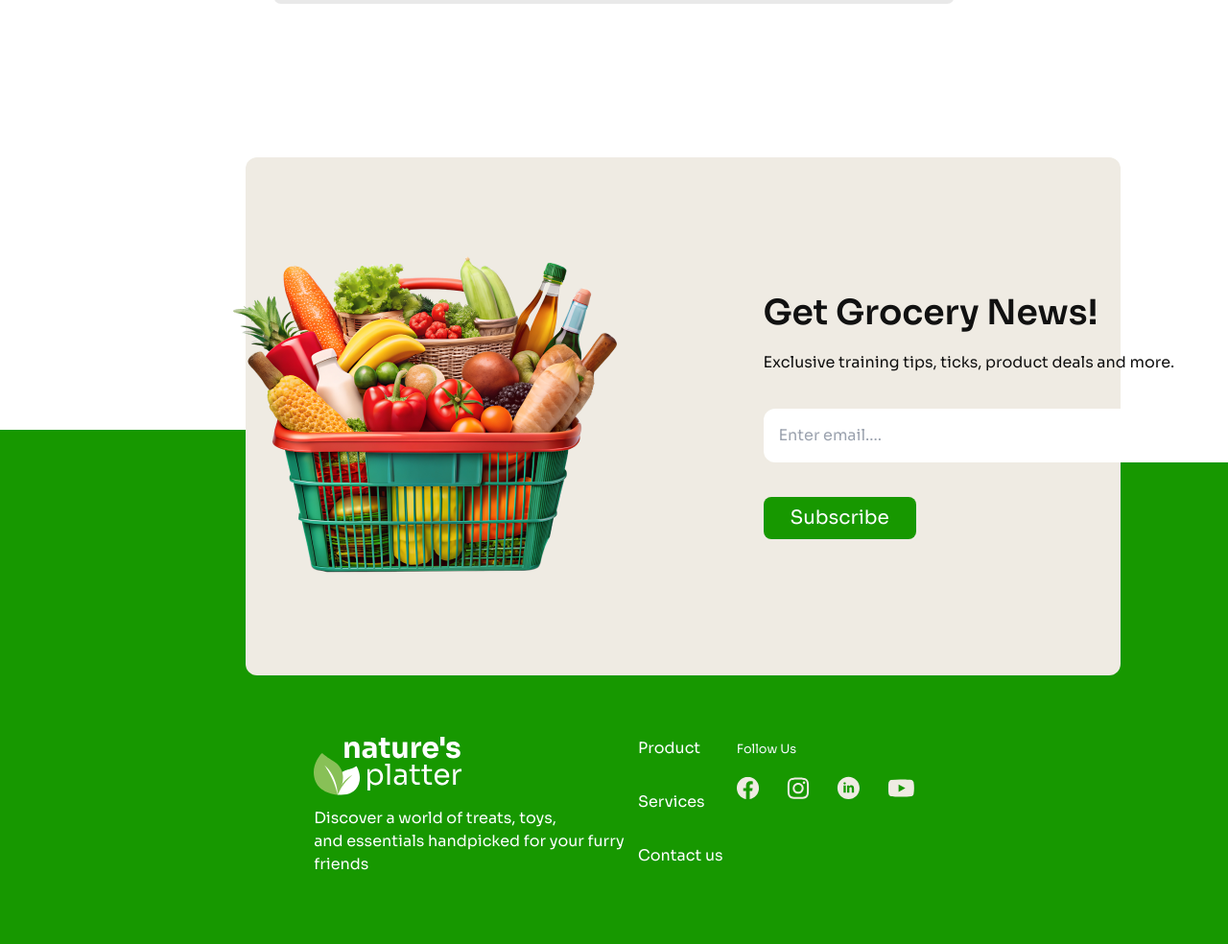
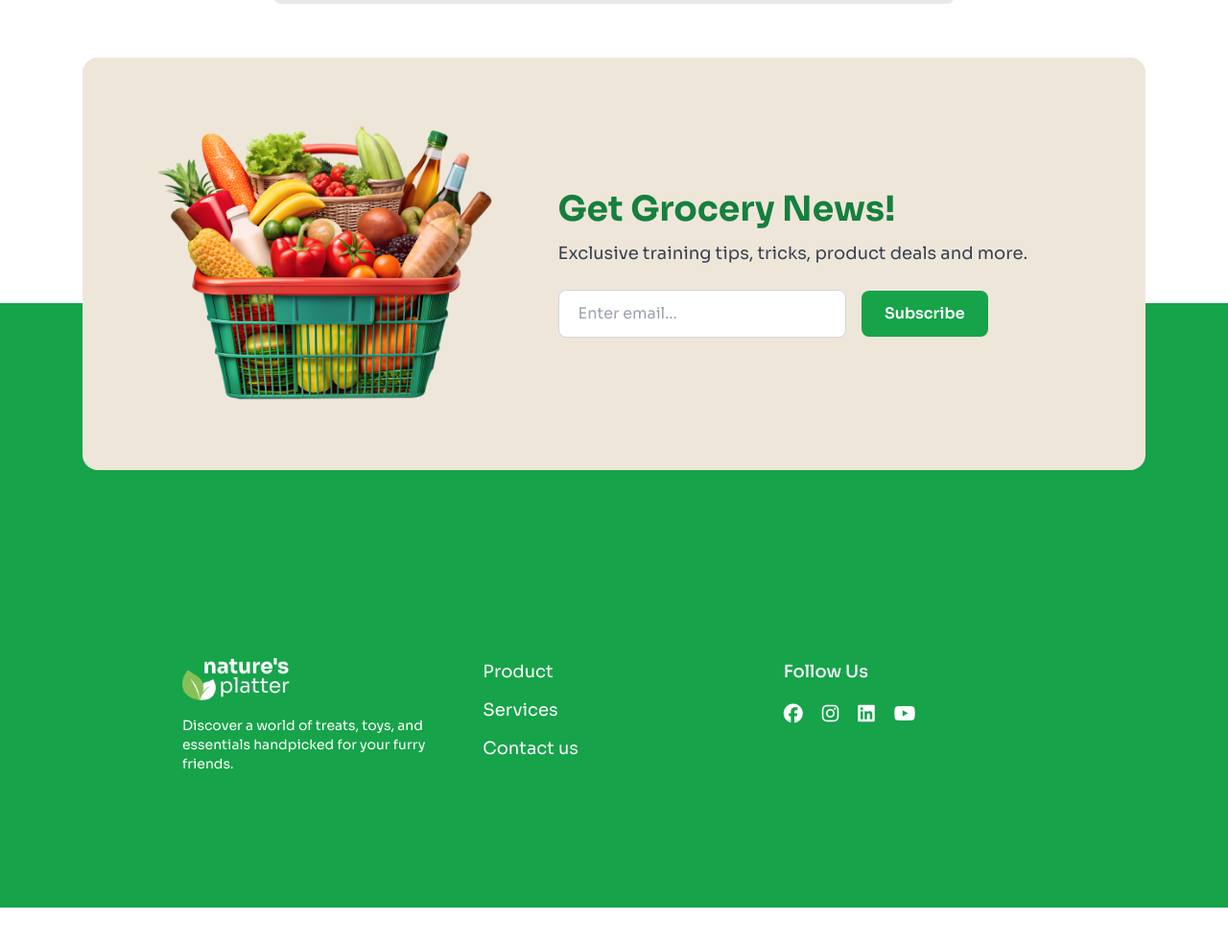
Before and after one commit to paul-96-shimu/my-third-assignment1, a plain HTML site: page index.html in a window 1280 px wide. Shown: the part 4479-5463 px from the top of the page at 96% size. After the commit the page ends 5425 px from the top, so only its background shows below. Drawn offline with nearby package versions, Linux system fonts and the light colour scheme.

Commit message:
added footer part

```diff
--- a/index.html
+++ b/index.html
@@ -354,10 +354,12 @@
         </section>
 
     </main>
-    <footer>
-        <!-- =====start footer part==== -->
+    <!-- <footer>
+        <section>
+
+
             <div class="container mx-auto px-16 lg:px-28 mt-40">
-            <!-- -----top card section----- -->
+
                 <div class="relative bg-[#EFEBE3] flex justify-center items-center gap-32 lg:flex-row flex-col rounded-xl pt-24 pb-24
                 pl-24 -mb-64 ml-36">
                     <img src="c2-assets/vegetable-busket.png" alt="">
@@ -375,7 +377,8 @@
 
                 </div>
             </div>
-        <!-- ========text part===== -->
+        </section>
+
         <div class=" bg-[#179800] flex items-start justify-around p-80 lg:flex-row flex-col ">
             <div>
                 <img src="c2-assets/Vector.svg" alt="">
@@ -394,7 +397,7 @@
                 </ul>
             </nav>
 
-            <!-- ======social part==== -->
+
             <div>
                 <small class="text-slate-50">Follow Us</small>
                 <a href=""><img class="mt-4" src="c2-assets/Group 9168.svg" alt=""></a>
@@ -403,7 +406,74 @@
 
         </div>
 
+    </footer> -->
+    <footer>
+        <section class="py-14 px-6 flex justify-center items-center relative z-10">
+            <div class="flex flex-col md:flex-row items-center bg-[#EFE6DA] rounded-2xl p-10 md:p-16 w-[90%] max-w-6xl">
+
+                <!--======= Grocery Basket Imag============-->
+                <div class="flex-shrink-0">
+                    <img src="c2-assets/vegetable-busket.png" alt="Grocery Basket"
+                        class="w-[80%] md:w-[442px] h-auto max-w-sm mx-auto md:mx-0">
+                </div>
+
+                <!--============ Subscribe section====== -->
+                <div class="mt-8 md:mt-0 md:ml-12 text-center md:text-left">
+                    <h2 class="text-2xl md:text-4xl font-bold text-green-700">Get Grocery News!</h2>
+                    <p class="text-gray-700 mt-3 text-base md:text-lg">
+                        Exclusive training tips, tricks, product deals and more.
+                    </p>
+
+                    <!-- =======Email Input & Subscribe Button ==========-->
+                    <div class="mt-6 flex flex-col md:flex-row items-center w-full max-w-md">
+                        <input type="email" placeholder="Enter email..."
+                            class="bg-white px-5 py-3 rounded-lg w-full md:w-80 text-gray-900 border border-gray-300 focus:outline-none focus:ring-2 focus:ring-green-500">
+                        <button
+                            class="mt-4 md:mt-0 md:ml-4 bg-green-600 text-white px-6 py-3 rounded-lg font-semibold hover:bg-green-700 transition">
+                            Subscribe
+                        </button>
+                    </div>
+                </div>
+            </div>
+        </section>
+
+        <!--Footer Section start -->
+        <div class="bg-green-600 pt-[370px] pb-[140px] px-[140px] text-white  -mt-[230px] ">
+            <div class="w-[90%] max-w-6xl mx-auto grid grid-cols-1 md:grid-cols-3 gap-10 text-center md:text-left">
+
+                <!--=======Left Column: Brand Info =====================-->
+                <div>
+                    <img src="c2-assets/logo-footer.png" alt="Nature's Platter Logo" class="mx-auto md:mx-0 w-28">
+                    <p class="text-sm mt-4">
+                        Discover a world of treats, toys, and essentials handpicked for your furry friends.
+                    </p>
+                </div>
+
+                <!--======  Navigation Links =======-->
+                <div class="flex flex-col space-y-3 text-lg">
+                    <a href="#" class="hover:underline">Product</a>
+                    <a href="#" class="hover:underline">Services</a>
+                    <a href="#" class="hover:underline">Contact us</a>
+                </div>
+
+                <!--===== Social Media Icons ======-->
+                <div class="flex flex-col">
+                    <p class="text-lg font-medium">Follow Us</p>
+                    <div class="mt-4 flex justify-center md:justify-start space-x-5">
+                        <a href="#" class="text-white hover:text-gray-300"><i
+                                class="fa-brands fa-facebook text-xl"></i></a>
+                        <a href="#" class="text-white hover:text-gray-300"><i
+                                class="fa-brands fa-instagram text-xl"></i></a>
+                        <a href="#" class="text-white hover:text-gray-300"><i
+                                class="fa-brands fa-linkedin text-xl"></i></a>
+                        <a href="#" class="text-white hover:text-gray-300"><i
+                                class="fa-brands fa-youtube text-xl"></i></a>
+                    </div>
+                </div>
+
+            </div>
     </footer>
+
 </body>
 
 </html>
```
Lines whose indentation alone changed are shown as unchanged.
